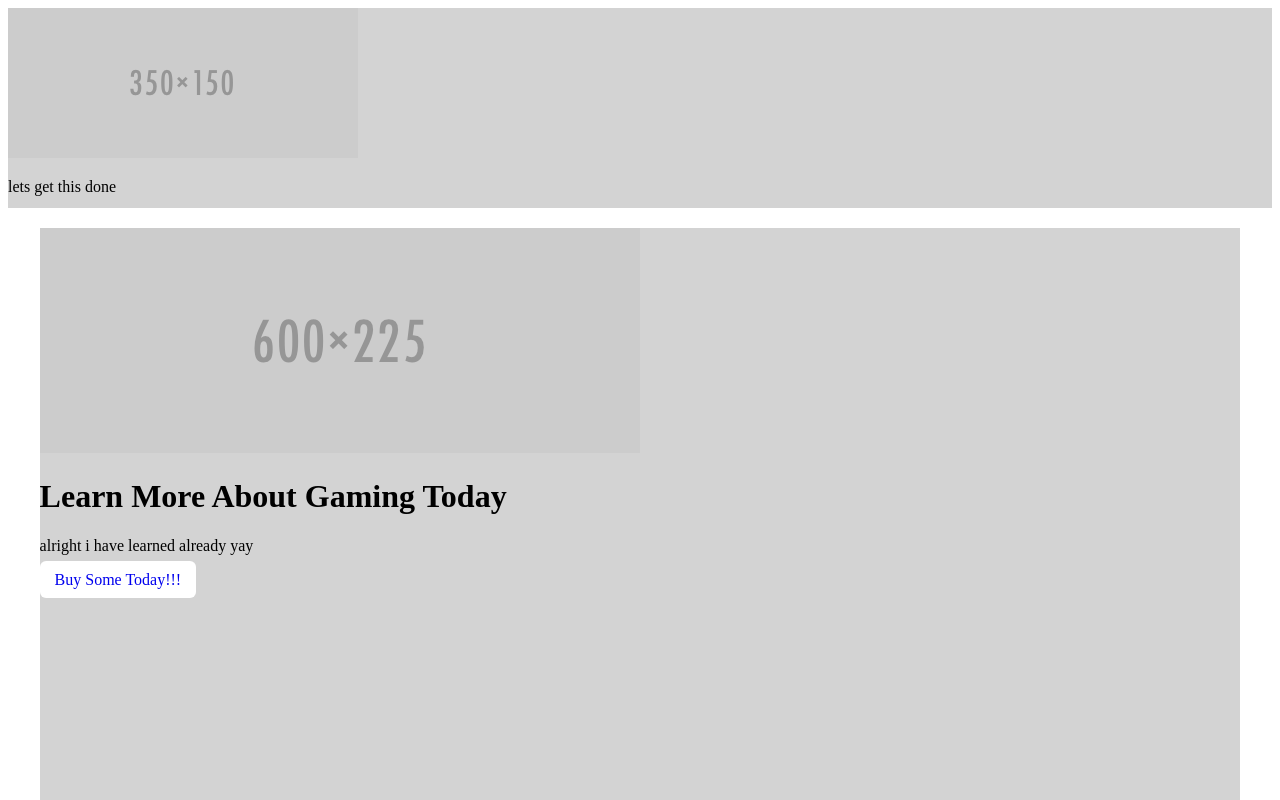
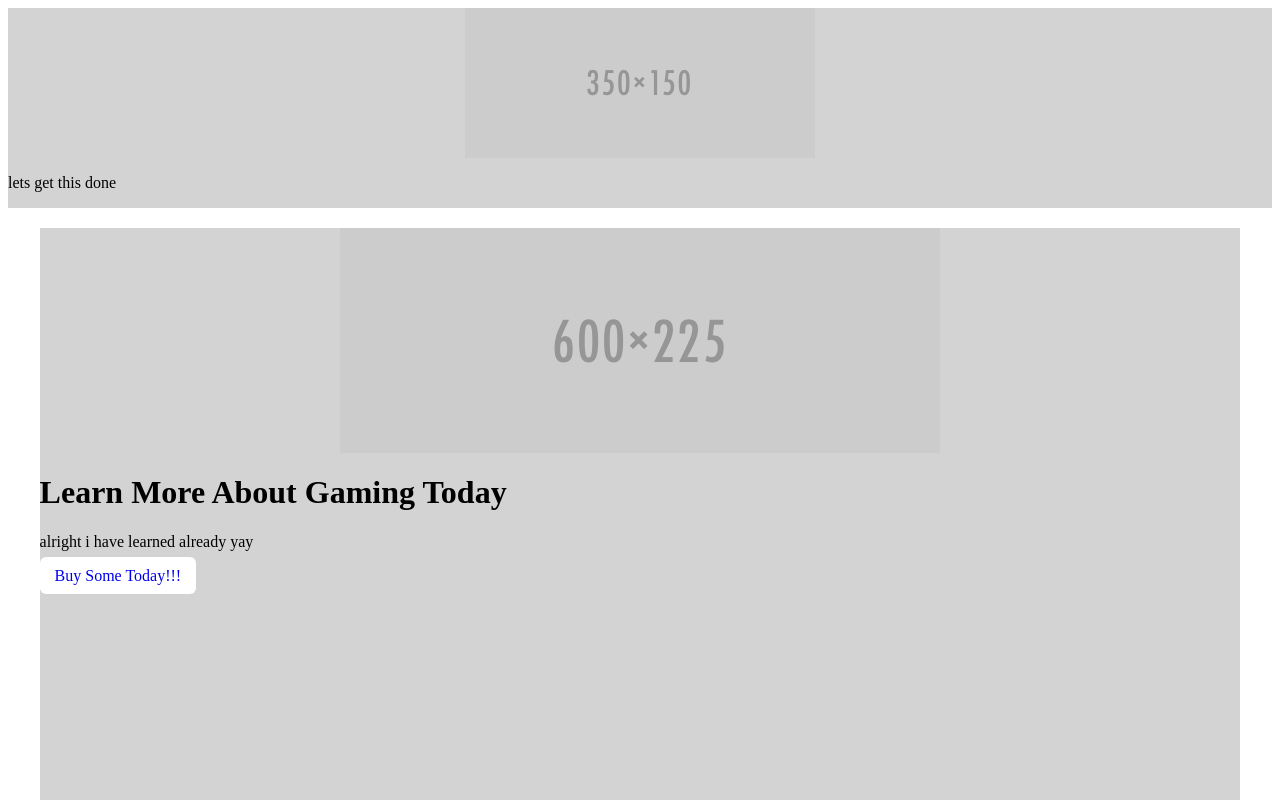
Before and after one commit to cabllerosteven/mmb-landingpage, a plain HTML site: page index.html in a window 1280 px wide. Shown: the top 800 px of the page. Drawn offline with Linux system fonts and the light colour scheme.

Commit message:
second push

```diff
--- a/css/styles.css
+++ b/css/styles.css
@@ -51,7 +51,7 @@ footer {
 
 /*other styles*/
 
-.imageCenter {
+.image-Center {
     display:block;
     margin:0px auto;
 }
--- a/index.html
+++ b/index.html
@@ -23,4 +23,4 @@
             <p> &trade; trademark 2016. All rights re/>served. </p>
         </footer>
     </body>
-</html>/>
+</html>
```
Also changed, not shown: 1 other file.
